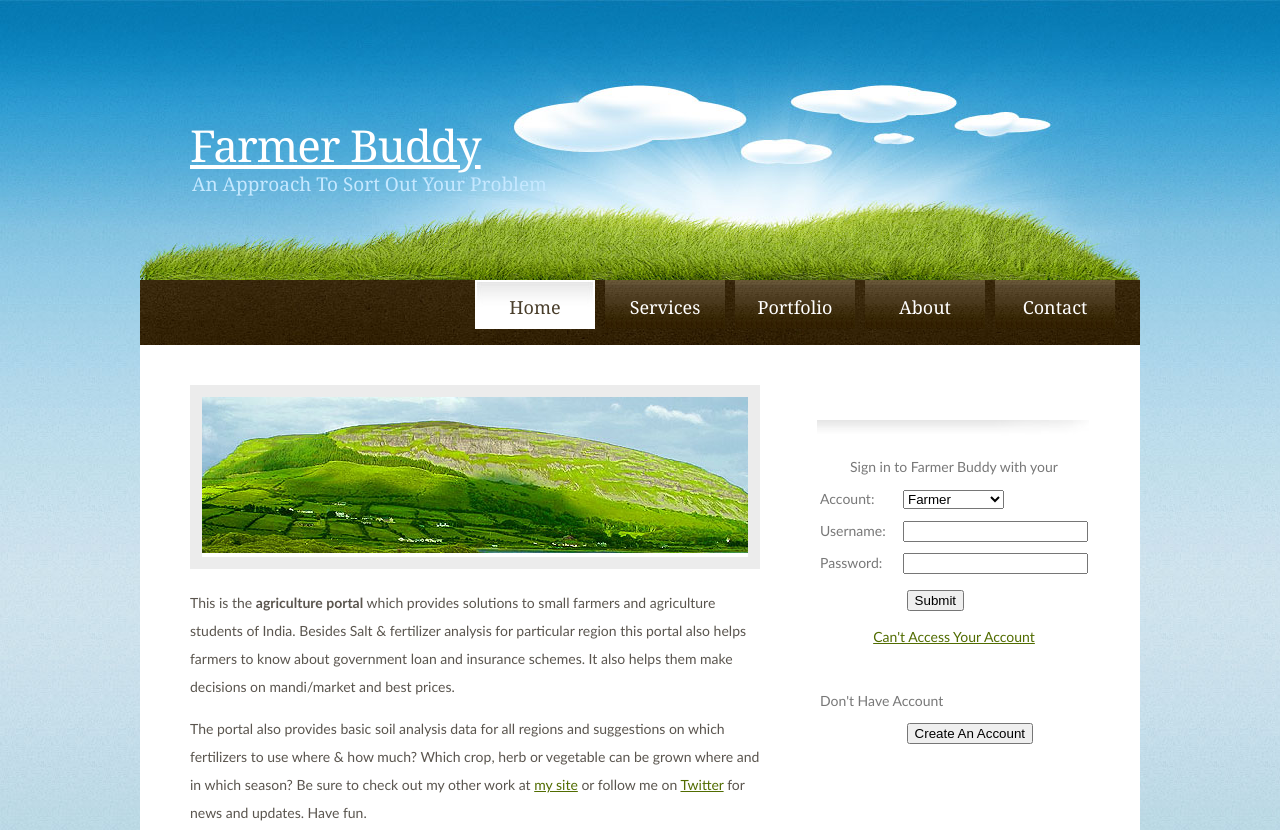
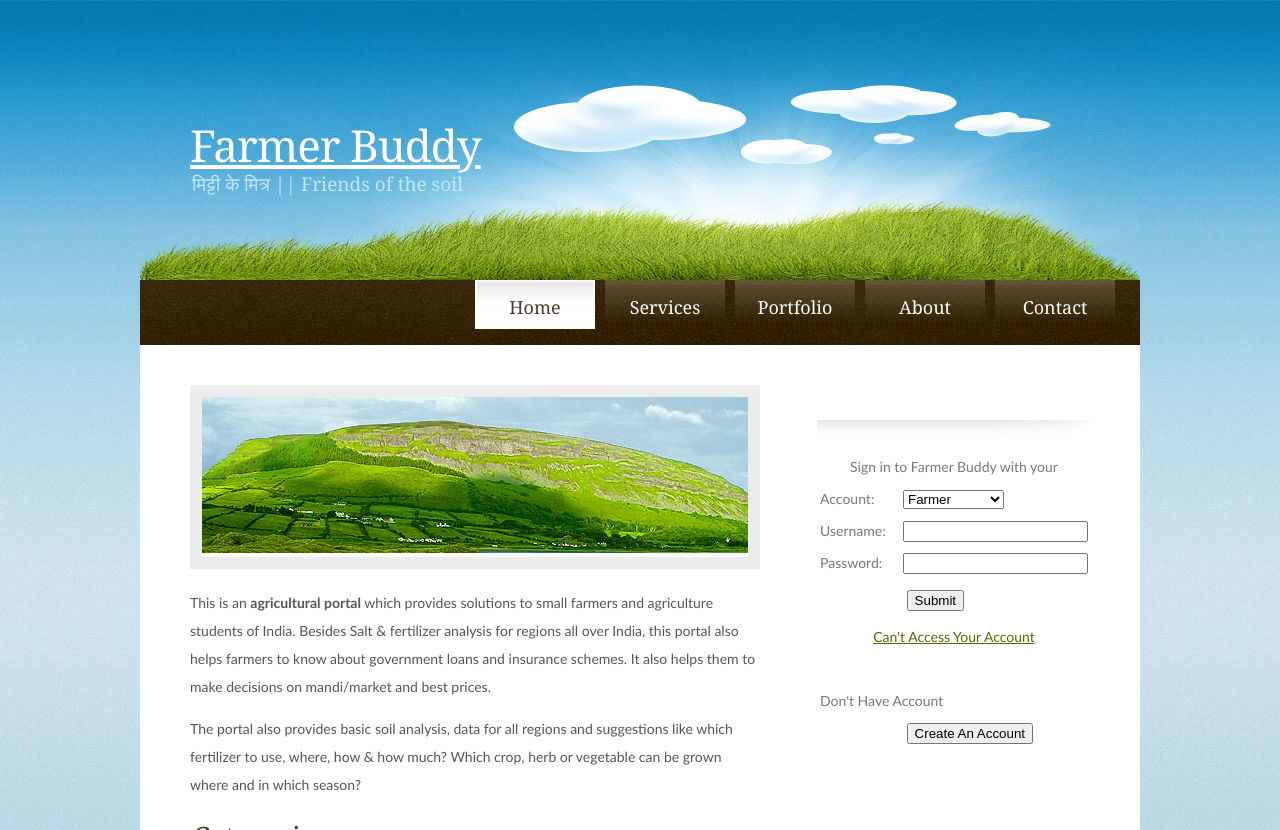
Before and after one commit to acedip/farmersbuddy, a plain HTML site: page homepage/index.html in a window 1280 px wide. Shown: the top 830 px of the page. Drawn offline with Linux system fonts and the light colour scheme.

Commit message:
editing index file

```diff
--- a/homepage/index.html
+++ b/homepage/index.html
@@ -22,7 +22,7 @@ Released   : 20090918
 	<div id="header">
 		<div id="logo">
 		  <h1><a href="#">Farmer Buddy </a></h1>
-			<p>An Approach To Sort Out Your Problem</p>
+			<p>मिट्टी के मित्र || Friends of the soil</p>
 	  </div>
 	</div>
 	<!-- end #header -->
@@ -42,8 +42,8 @@ Released   : 20090918
 		<div id="content">
 			<div id="banner"><img src="images/img07.jpg" alt="" /></div>
 			<div class="post">
-				<p>This is the <strong>agriculture portal </strong>which provides solutions to small farmers and agriculture students of India. Besides Salt & fertilizer analysis for particular region this portal also helps farmers to know about government loan and insurance schemes. It also helps them make decisions on mandi/market and best prices.</p>
-					<p>The portal also provides basic soil analysis data for all regions and suggestions on which fertilizers to use where & how much? Which crop, herb or vegetable can be grown where and in which season? Be sure to check out my other work at <a href="http://www.nodethirtythree.com/">my site</a> or follow me on <a href="http://twitter.com/nodethirtythree/">Twitter</a> for news and updates. Have fun.</p>
+				<p>This is an <strong>agricultural portal </strong>which provides solutions to small farmers and agriculture students of India. Besides Salt & fertilizer analysis for regions all over India, this portal also helps farmers to know about government loans and insurance schemes. It also helps them to make decisions on mandi/market and best prices.</p>
+					<p>The portal also provides basic soil analysis, data for all regions and suggestions like which fertilizer to use, where, how & how much? Which crop, herb or vegetable can be grown where and in which season?</p>
 
 
 			</div>
@@ -57,7 +57,7 @@ Released   : 20090918
                   <td width="390"><li><a href="#">Crop Information</a></li></td>
                 </tr>
                 <tr>
-                  <td>&nbsp;</td>
+                  <td><img src="images/gov.png" alt=""/></td>
                   <td><li> <a href="#">Government Policies</a></li></td>
                 </tr>
                 <tr>
```
